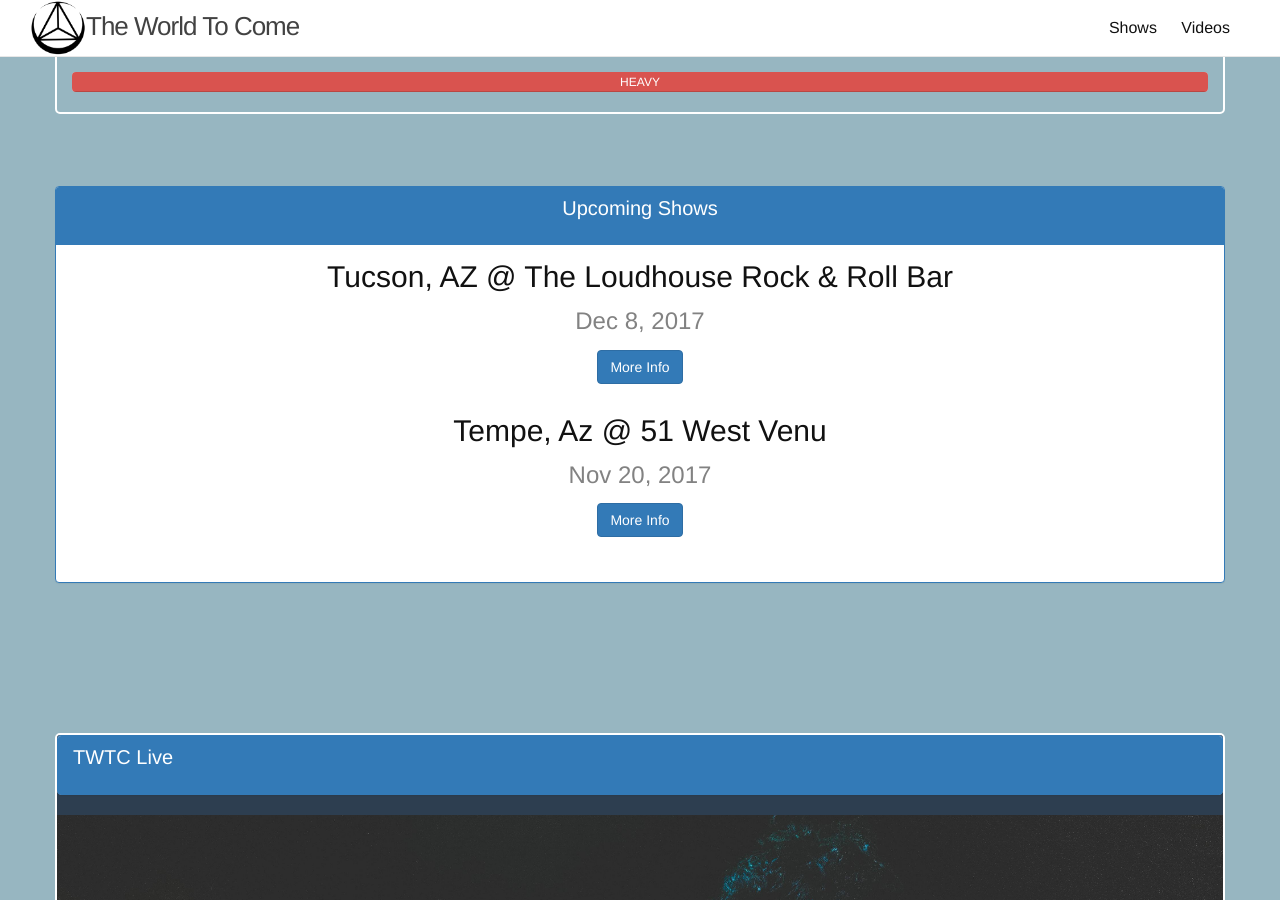
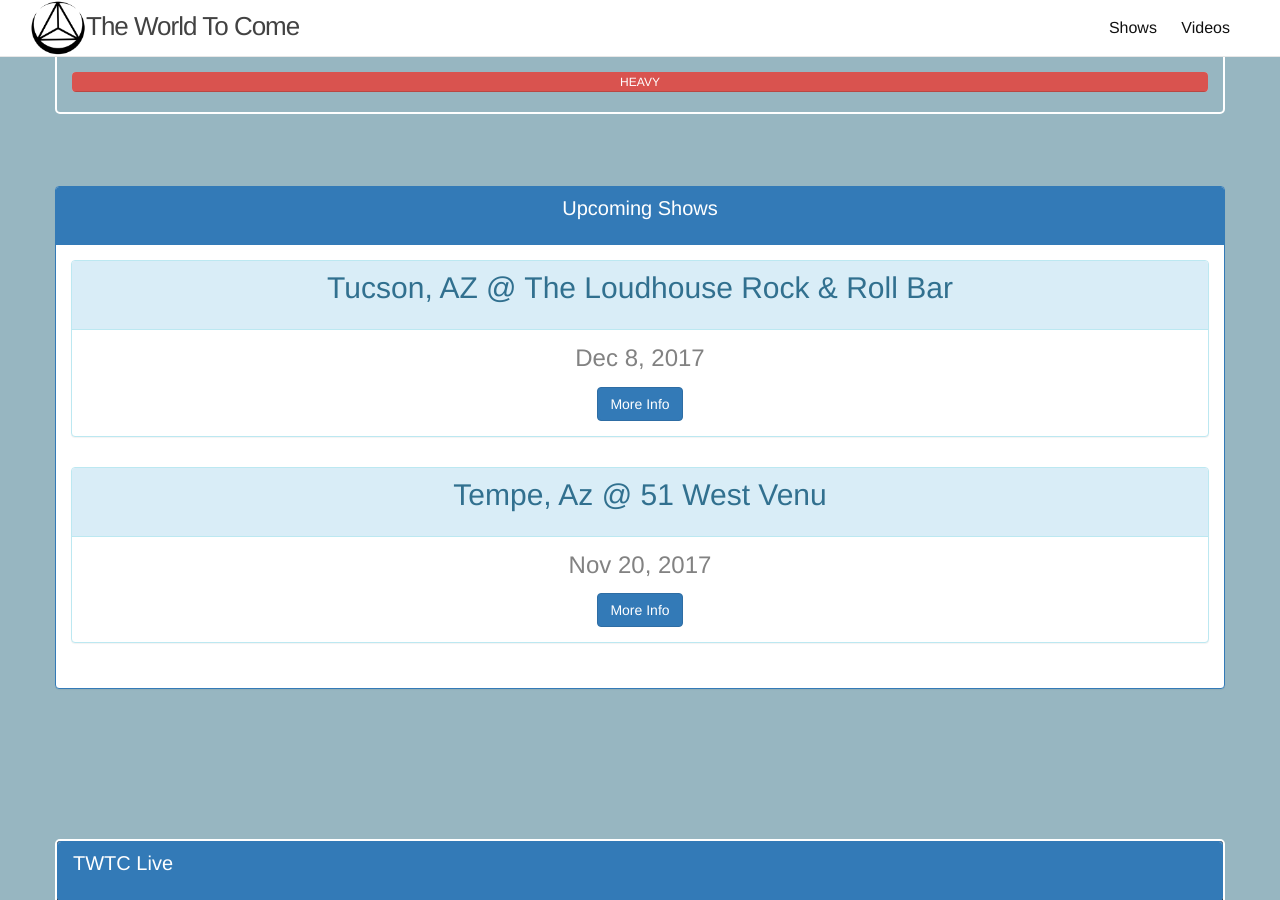
Before and after one commit to lamencha/lamencha.github.io, a Jekyll site: the page built from index.html, in a window 1280 px wide and 900 px high, scrolled down 1729 px. Built offline with Jekyll 4.4.1, drawn with Linux system fonts in a browser that asks for light colours; nearby versions of some CDN libraries.

Commit message:
show css added

```diff
--- a/index.html
+++ b/index.html
@@ -18,19 +18,27 @@ layout: default
           <li>
 
           <!-- <a class="post-link" href="{{ post.url | prepend: site.baseurl }}">{{ post.title }}</a> -->
-          <h2>{{ post.title }}</h2>
 
-          <span class="post-meta"><h3> {{ post.date | date: "%b %-d, %Y" }}</h3></span>
-
-          <button class="btn btn-primary" data-toggle="collapse" data-target="#{{ post.tog }}">More Info</button>
+          <div class="panel panel-info">
+            <div class="panel-heading"><h2>{{ post.title }}</h2></div>
+            <div class="panel-body"><span class="post-meta"><h3> {{ post.date | date: "%b %-d, %Y" }}</h3></span>
+            <button class="btn btn-primary" data-toggle="collapse" data-target="#{{ post.tog }}">More Info</button></div>
+          </div>
 
             <div id="{{ post.tog }}" class="collapse">
               <br>
-              <h4>Bands:</h4>
-              <p>{{ post.bands }}</p>
+
+              <div class="panel panel-default">
+                <div class="panel-heading"><h3>Bands</h3></div>
+                <div class="panel-body"><p>{{ post.bands }}</p></div>
+              </div>
+
               <br>
-              <h4>Address:</h4>
-              <p>{{ post.location }}</p>
+
+              <div class="panel panel-default">
+                <div class="panel-heading"> <h3>Address</h3></div>
+                <div class="panel-body"><p>{{ post.location }}</p></div>
+              </div>
 
 
               <div class="btn-group">
```
